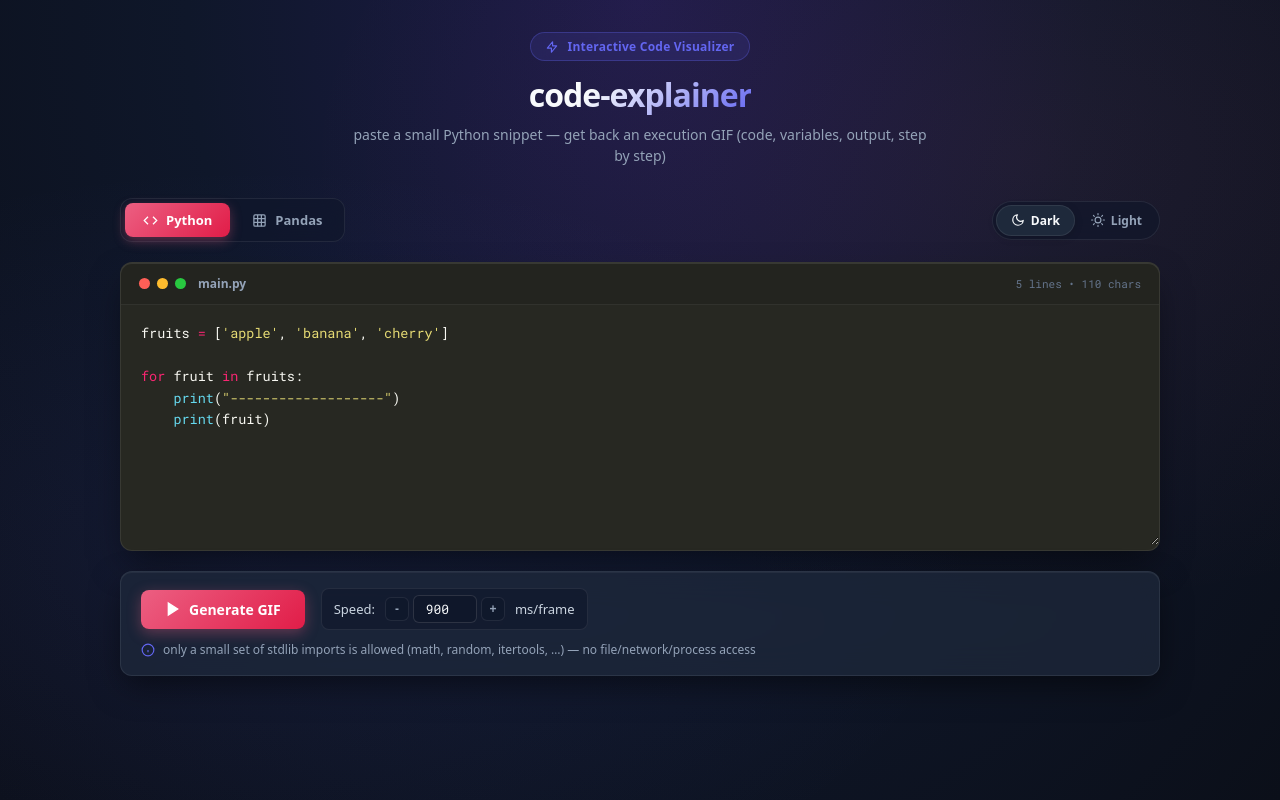
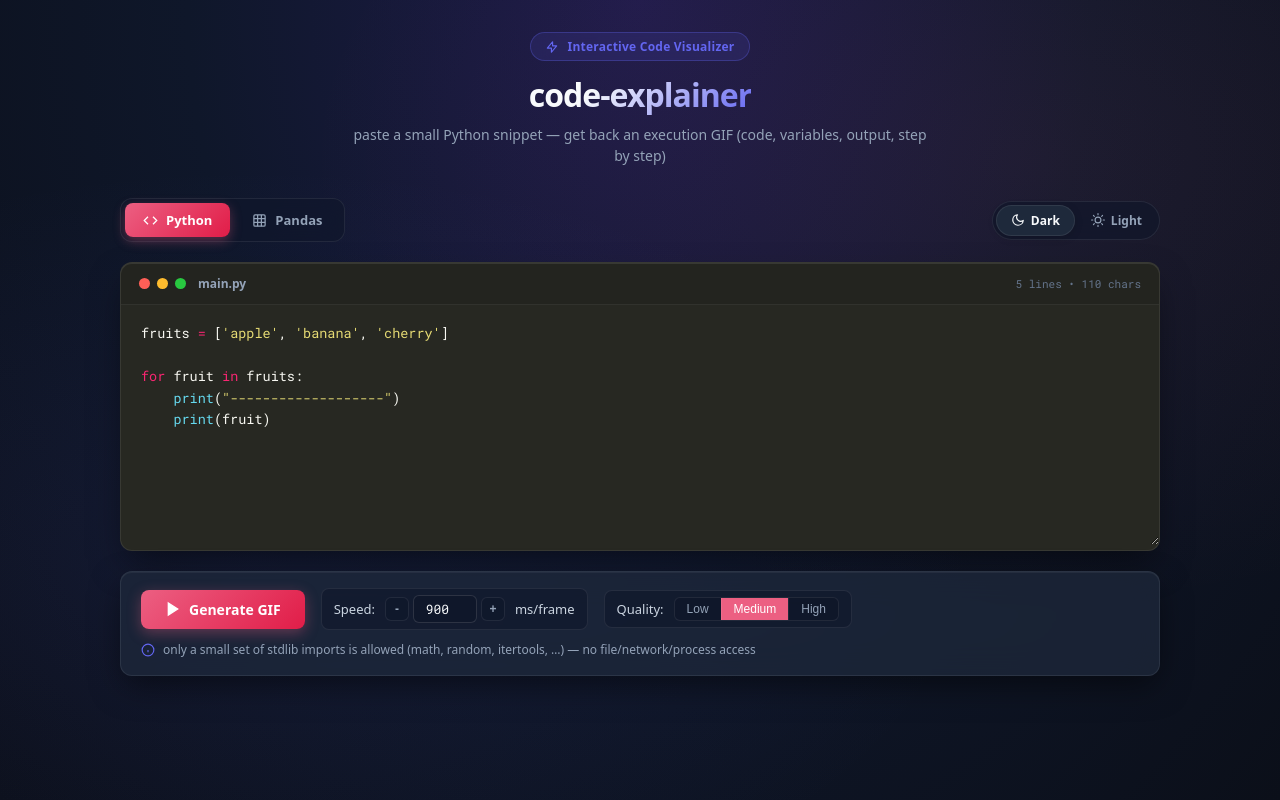
Before and after one commit to vengleab/code-explainer, a React (Vite) app in the folder frontend/: page / in a window 1280 px wide. Built offline with nearby package versions, Linux system fonts and the light colour scheme.

Commit message:
refactor: introduce dynamic font scaling and quality presets to image rendering pipeline

```diff
--- a/frontend/src/App.jsx
+++ b/frontend/src/App.jsx
@@ -10,6 +10,7 @@ export default function App() {
   const [mode, setMode] = useState('python')
   const [code, setCode] = useState(MODES.python.defaultCode)
   const [ms, setMs] = useState(MODES.python.ms)
+  const [quality, setQuality] = useState('medium')   // "low" | "medium" | "high"
   const [theme, setTheme] = useState('dark') // "dark" | "light" full-page theme
   const [loading, setLoading] = useState(false)
   const [status, setStatus] = useState(null) // { text, type }
@@ -34,7 +35,7 @@ export default function App() {
 
   function handleGenerate() {
     if (!code.trim() || loading) return
-    resultRef.current?.generate(code, ms, cfg.endpoint, theme)
+    resultRef.current?.generate(code, ms, cfg.endpoint, theme, quality)
   }
 
   return (
@@ -91,6 +92,8 @@ export default function App() {
         <Controls
           ms={ms}
           onMsChange={setMs}
+          quality={quality}
+          onQuality={setQuality}
           loading={loading}
           onGenerate={handleGenerate}
           hint={cfg.hint}
--- a/frontend/src/components/Controls.jsx
+++ b/frontend/src/components/Controls.jsx
@@ -1,14 +1,24 @@
 /**
- * Controls — Generate GIF button, ms/frame input with step buttons, and hint callout.
+ * Controls — Generate GIF button, ms/frame input with step buttons, quality
+ * selector, and hint callout.
  *
  * Props:
- *   ms         — current ms value (number)
- *   onMsChange — callback(newMs: number)
- *   loading    — boolean, disables the button while generating
- *   onGenerate — callback() fired when button is clicked
- *   hint       — hint string to display below the controls row
+ *   ms          — current ms value (number)
+ *   onMsChange  — callback(newMs: number)
+ *   quality     — "low" | "medium" | "high"
+ *   onQuality   — callback(newQuality: string)
+ *   loading     — boolean, disables the button while generating
+ *   onGenerate  — callback() fired when button is clicked
+ *   hint        — hint string to display below the controls row
  */
-export default function Controls({ ms, onMsChange, loading, onGenerate, hint }) {
+
+const QUALITY_OPTIONS = [
+  { value: 'low',    label: 'Low',    title: 'Small file, fast render' },
+  { value: 'medium', label: 'Medium', title: 'Balanced quality (default)' },
+  { value: 'high',   label: 'High',   title: 'Crisp detail, larger file' },
+]
+
+export default function Controls({ ms, onMsChange, quality = 'medium', onQuality, loading, onGenerate, hint }) {
   const handleStep = (delta) => {
     const nextVal = Math.min(2000, Math.max(200, ms + delta))
     onMsChange(nextVal)
@@ -65,6 +75,24 @@ export default function Controls({ ms, onMsChange, loading, onGenerate, hint })
             </div>
             <span>ms/frame</span>
           </div>
+
+          {/* Quality selector */}
+          <div className="quality-control">
+            <span>Quality:</span>
+            <div className="quality-seg" role="group" aria-label="GIF quality">
+              {QUALITY_OPTIONS.map(opt => (
+                <button
+                  key={opt.value}
+                  type="button"
+                  className={`quality-btn${quality === opt.value ? ' active' : ''}`}
+                  title={opt.title}
+                  onClick={() => onQuality?.(opt.value)}
+                >
+                  {opt.label}
+                </button>
+              ))}
+            </div>
+          </div>
         </div>
       </div>
 
--- a/frontend/src/components/ResultPanel.jsx
+++ b/frontend/src/components/ResultPanel.jsx
@@ -24,7 +24,7 @@ const ResultPanel = forwardRef(function ResultPanel({ onStatus, onLoading }, ref
   const [durations, setDurations]   = useState(null)     // number[] ms per frame
   const [frameIndex, setFrameIndex] = useState(0)
   const [isPlaying, setIsPlaying]   = useState(true)
-  const [lastParams, setLastParams] = useState(null)     // { code, ms, endpoint, palette }
+  const [lastParams, setLastParams] = useState(null)     // { code, ms, endpoint, palette, quality }
   const imgRef = useRef(null)
 
   // ── Frame Auto-Play Effect ───────────────────────────────────────────
@@ -41,14 +41,14 @@ const ResultPanel = forwardRef(function ResultPanel({ onStatus, onLoading }, ref
 
   // ── Exposed API ──────────────────────────────────────────────────────
   useImperativeHandle(ref, () => ({
-    async generate(code, ms, endpoint, palette = 'dark') {
+    async generate(code, ms, endpoint, palette = 'dark', quality = 'medium') {
       setGifUrl(null)
       setGifBlob(null)
       setFrames(null)
       setDurations(null)
       setFrameIndex(0)
       setIsPlaying(true)
-      setLastParams({ code, ms, endpoint, palette })
+      setLastParams({ code, ms, endpoint, palette, quality })
       onStatus({ text: 'Generating visualization…', type: 'dim' })
       onLoading(true)
 
@@ -56,7 +56,7 @@ const ResultPanel = forwardRef(function ResultPanel({ onStatus, onLoading }, ref
         const res = await fetch(endpoint, {
           method: 'POST',
           headers: { 'Content-Type': 'application/json' },
-          body: JSON.stringify({ code, ms, palette, format: 'json' }),
+          body: JSON.stringify({ code, ms, palette, quality, format: 'json' }),
         })
 
         if (!res.ok) {
@@ -153,7 +153,7 @@ const ResultPanel = forwardRef(function ResultPanel({ onStatus, onLoading }, ref
 
   async function handleCopySlidesUrl() {
     if (!lastParams) return
-    const { code, ms, endpoint, palette } = lastParams
+    const { code, ms, endpoint, palette, quality = 'medium' } = lastParams
     const url = `${location.origin}${endpoint}?c=${codeToB64Url(code)}&ms=${ms}&pal=${palette || 'dark'}`
     try {
       await navigator.clipboard.writeText(url)
--- a/frontend/src/index.css
+++ b/frontend/src/index.css
@@ -474,6 +474,54 @@ button.primary:disabled {
   color: var(--text-main);
 }
 
+/* Quality segmented control */
+.quality-control {
+  display: inline-flex;
+  align-items: center;
+  gap: 10px;
+  background: var(--surface-bg);
+  border: 1px solid var(--surface-border);
+  border-radius: var(--radius-sm);
+  padding: 6px 12px;
+  font-size: 13px;
+  color: var(--text-sub);
+  font-weight: 500;
+}
+
+.quality-seg {
+  display: flex;
+  background: var(--input-bg);
+  border: 1px solid var(--surface-border);
+  border-radius: var(--radius-xs);
+  overflow: hidden;
+}
+
+.quality-btn {
+  background: transparent;
+  color: var(--text-muted);
+  border: none;
+  padding: 4px 12px;
+  font-size: 12px;
+  font-weight: 500;
+  cursor: pointer;
+  transition: var(--transition-fast);
+  white-space: nowrap;
+}
+
+.quality-btn + .quality-btn {
+  border-left: 1px solid var(--surface-border);
+}
+
+.quality-btn:hover {
+  background: var(--surface-hover);
+  color: var(--text-main);
+}
+
+.quality-btn.active {
+  background: var(--accent);
+  color: #fff;
+}
+
 /* Hint Callout */
 .hint-badge {
   display: flex;
```
Also changed, not shown: 2 other files (tests, documents, lock files or other folders).
